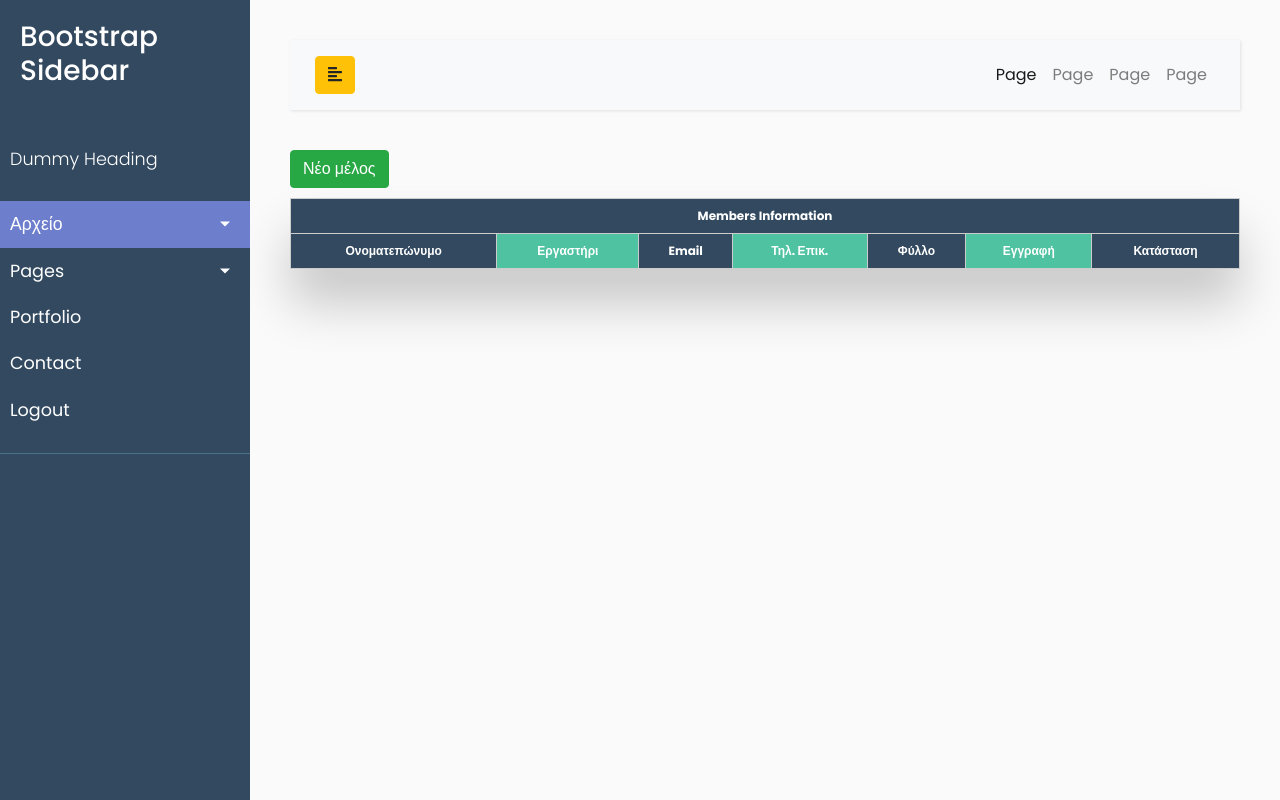
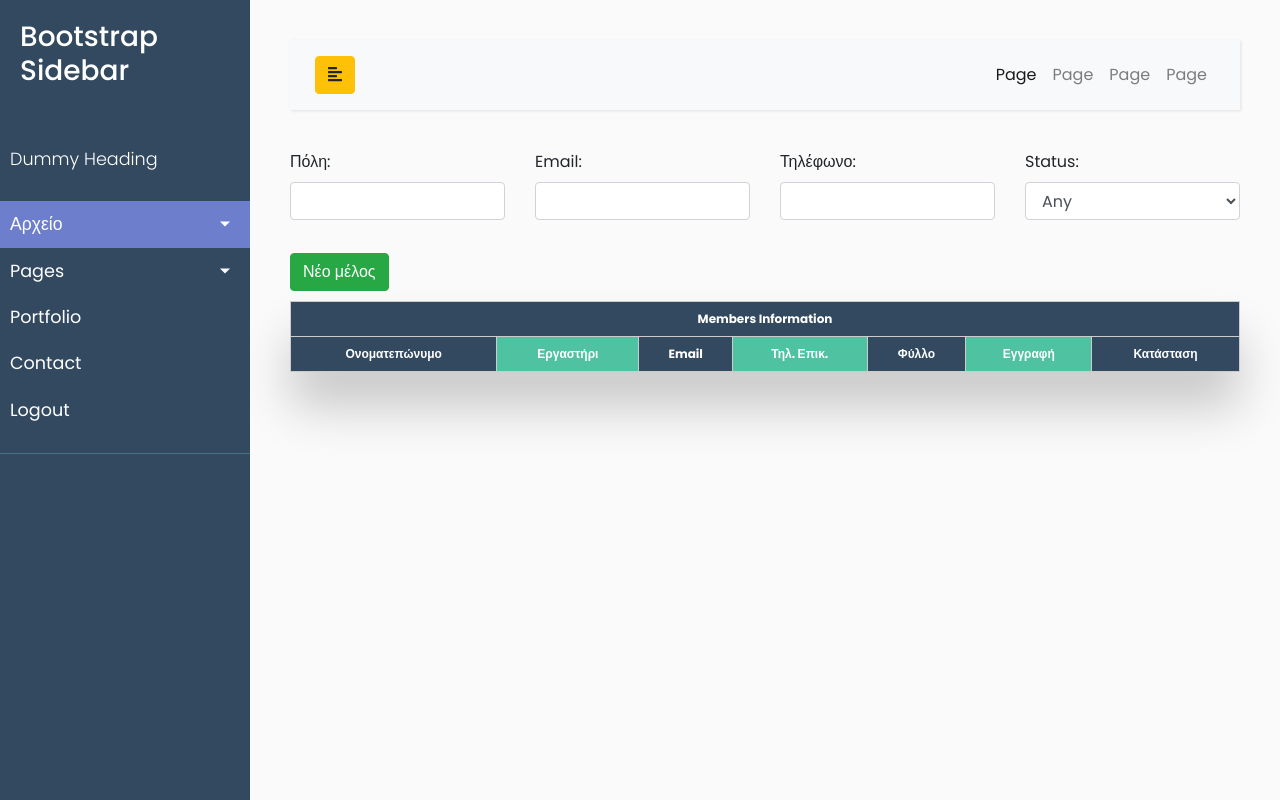
Before and after one commit to kostisvit/Members, a Django app: page /members in a window 1280 px wide. Run offline with Django 4.2, Linux system fonts and the light colour scheme; lists and menus that the app fills with data are empty; some libraries are stand-ins or nearby versions.

Commit message:
filter search option at members.html

```diff
--- /dev/null
+++ b/apps/members/filters.py
@@ -0,0 +1,19 @@
+import django_filters
+from .models import Member
+
+class MemberFilter(django_filters.FilterSet):
+    city = django_filters.CharFilter(lookup_expr='icontains',label="Πόλη")
+    email = django_filters.CharFilter(lookup_expr='icontains',label="Email")
+    phone_number = django_filters.CharFilter(lookup_expr='icontains',label="Τηλέφωνο")
+    active = django_filters.ChoiceFilter(
+        choices=[(True, 'Online'), (False, 'Offline')],
+        empty_label='Any',
+        label='Status'
+    )
+    class Meta:
+        model = Member
+        fields = {
+            'city': ['icontains'],
+            'email': ['icontains'],
+            'phone_number': ['icontains'],
+        }
--- a/apps/members/views.py
+++ b/apps/members/views.py
@@ -1,9 +1,12 @@
 # views.py
 from django.views.generic import ListView
+from django_filters.views import FilterView
 from .models import Member
+from .filters import MemberFilter
 
-class MemberListView(ListView):
+class MemberListView(FilterView):
     model = Member
     template_name = 'app/member.html'  # Specify your template name
     context_object_name = 'members'
+    filterset_class = MemberFilter
     #paginate_by = 2
--- a/config/settings.py
+++ b/config/settings.py
@@ -35,6 +35,10 @@ INSTALLED_APPS = [
     'users',
     'pages',
     'members',
+
+    #External apps
+    'django_filters',
+    'widget_tweaks',
 ]
 
 AUTH_USER_MODEL = 'users.CustomUser'
--- a/pyproject.toml
+++ b/pyproject.toml
@@ -10,6 +10,8 @@ readme = "README.md"
 python = "^3.11"
 django = "4.2"
 django-environ = "^0.11.2"
+django-filter = "^24.2"
+django-widget-tweaks = "^1.5.0"
 
 
 [build-system]
--- a/templates/app/member.html
+++ b/templates/app/member.html
@@ -1,9 +1,39 @@
 {% extends '_base.html' %}
+{% load widget_tweaks %}
 {% load static %}
 
 {% block extrahead %} <link rel="stylesheet" href="{% static 'css/members-table.css' %}"> {% endblock %}
 
 {% block content %}
+
+<form method="get" id="filter-form">
+  {% csrf_token %}
+  <div class="well">
+    <div class="row">
+      <div class="form-group col-sm-4 col-md-3">
+        {{ filter.form.city.label_tag }}
+        {% render_field filter.form.city class="form-control" %}
+      </div>
+      <div class="form-group col-sm-4 col-md-3">
+        {{ filter.form.email.label_tag }}
+        {% render_field filter.form.email class="form-control" %}
+      </div>
+      <div class="form-group col-sm-4 col-md-3">
+        {{ filter.form.phone_number.label_tag }}
+        {% render_field filter.form.phone_number class="form-control" %}
+      </div>
+      <div class="form-group col-sm-4 col-md-3">
+        {{ filter.form.active.label_tag }}
+        {% render_field filter.form.active class="form-control" %}
+      </div>
+      <div class="form-group col-sm-4 col-md-2">
+        <button type="submit" class="btn btn-warning btn-dm" style="position: absolute; top:50%; visibility: hidden;">
+          <span class="fa fa-search"></span>
+        </button>
+      </div>
+    </div>
+  </div>
+</form>
 
 <!--Buttons-->
 <div class="buttons" style="margin-bottom: 10px;">
@@ -11,7 +41,7 @@
 </div>
 <!--End Buttons-->
 
-<table class="responsive-table">
+<table class="responsive-table" id="sortableTable">
     <thead>
       <tr>
         <th colspan="7">Members Information</th>
@@ -45,4 +75,56 @@
     </tbody>
 
   </table>
+  <script>
+    // Get the form and the select element
+    const form = document.getElementById('filter-form');
+    const select = form.querySelector('select[name="active"]');
+
+    // Add an event listener to the select element to submit the form on change
+    select.addEventListener('change', function() {
+        form.submit();
+    });
+</script>
+<script>
+  document.addEventListener('DOMContentLoaded', () => {
+    const table = document.getElementById('sortableTable');
+    const headers = table.querySelectorAll('th');
+
+    headers.forEach(header => {
+        header.addEventListener('click', () => {
+            const tableBody = table.querySelector('tbody');
+            const rows = Array.from(tableBody.querySelectorAll('tr'));
+            const index = Array.from(header.parentNode.children).indexOf(header);
+            const type = header.getAttribute('data-type');
+            const ascending = header.classList.contains('asc');
+
+            // Remove sorting classes from all headers
+            headers.forEach(th => th.classList.remove('asc', 'desc'));
+
+            // Add sorting class to the current header
+            header.classList.toggle('asc', !ascending);
+            header.classList.toggle('desc', ascending);
+
+            // Sorting function
+            const compare = (a, b) => {
+                const aText = a.children[index].textContent;
+                const bText = b.children[index].textContent;
+
+                if (type === 'number') {
+                    return ascending ? bText - aText : aText - bText;
+                } else {
+                    return ascending
+                        ? bText.localeCompare(aText)
+                        : aText.localeCompare(bText);
+                }
+            };
+
+            rows.sort(compare);
+
+            // Append sorted rows to the table body
+            rows.forEach(row => tableBody.appendChild(row));
+        });
+    });
+});
+</script>
 {% endblock %}
```
Also changed, not shown: 1 other file.
